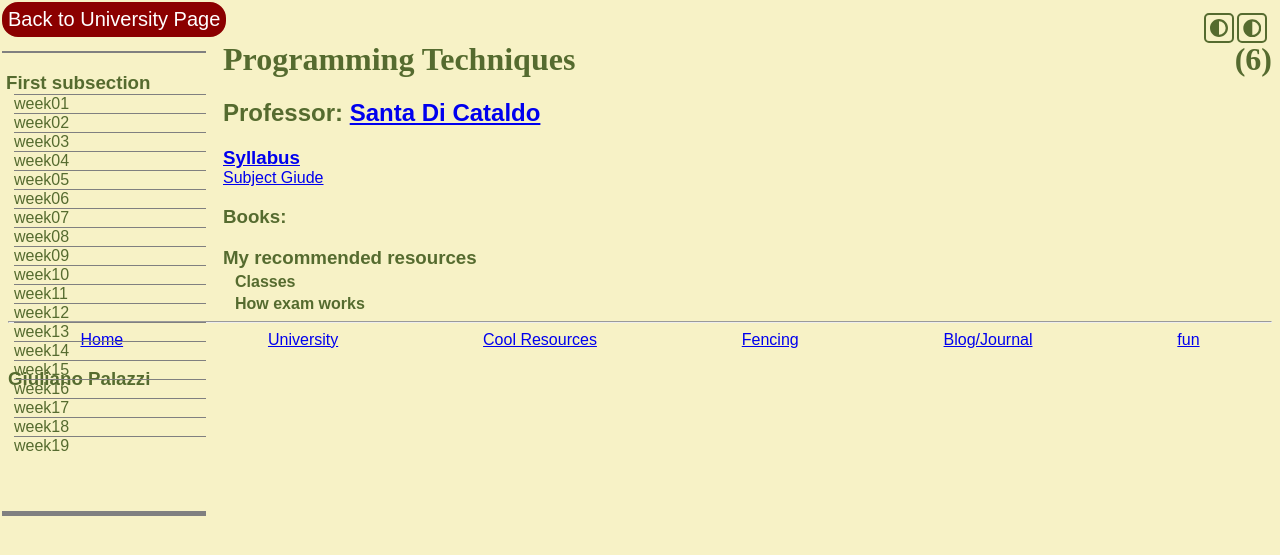
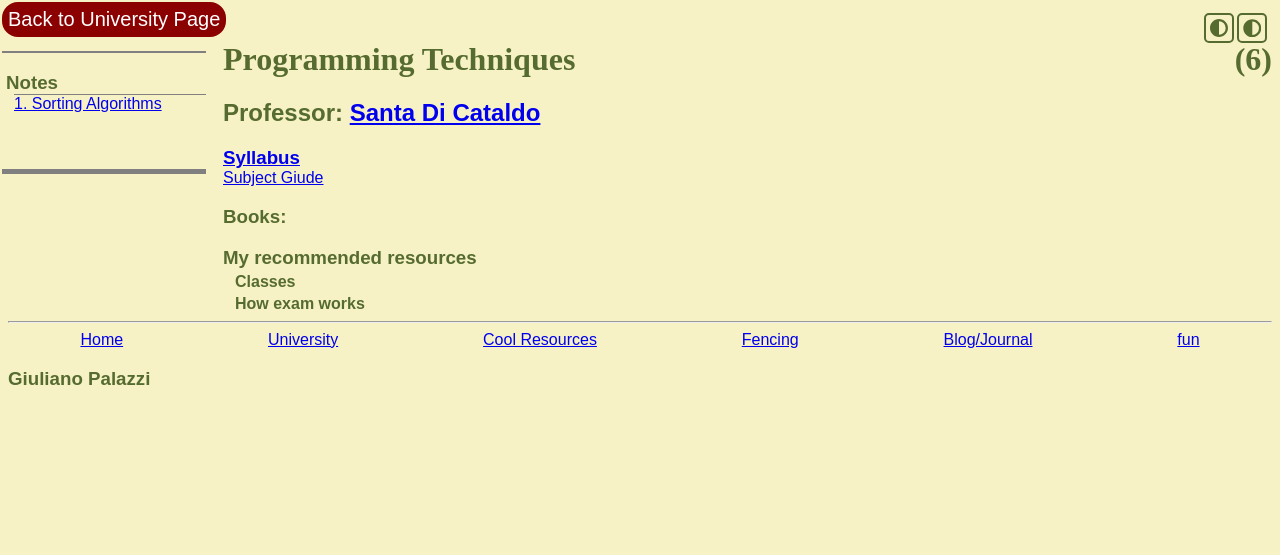
Before and after one commit to GiulianoPalazzi/giulianopalazzi.github.io, a Jekyll site: the page built from uni/prgtechs/prgtechs_index.html, in a window 1280 px wide. Shown: the top 555 px of the page. Built offline with Jekyll 4.4.1, drawn with Linux system fonts in a browser that asks for light colours; nearby versions of some CDN libraries.

Commit message:
cleaned up prgtechs subject index page a bit and added one note

```diff
--- a/uni/prgtechs/prgtechs_index.html
+++ b/uni/prgtechs/prgtechs_index.html
@@ -11,28 +11,3 @@ credits: 6
 <h3>My recommended resources</h3>
 <h4>Classes</h4>
 <h4>How exam works</h4>
-
-<div class="left_panel">
-  <h3>First subsection</h3>
-  <ul>
-    <li>week01</li>
-    <li>week02</li>
-    <li>week03</li>
-    <li>week04</li>
-    <li>week05</li>
-    <li>week06</li>
-    <li>week07</li>
-    <li>week08</li>
-    <li>week09</li>
-    <li>week10</li>
-    <li>week11</li>
-    <li>week12</li>
-    <li>week13</li>
-    <li>week14</li>
-    <li>week15</li>
-    <li>week16</li>
-    <li>week17</li>
-    <li>week18</li>
-    <li>week19</li>
-  </ul>
-</div>
```
Also changed, not shown: uni/prgtechs/notes/sorts.md (added, +34 -0 lines).
